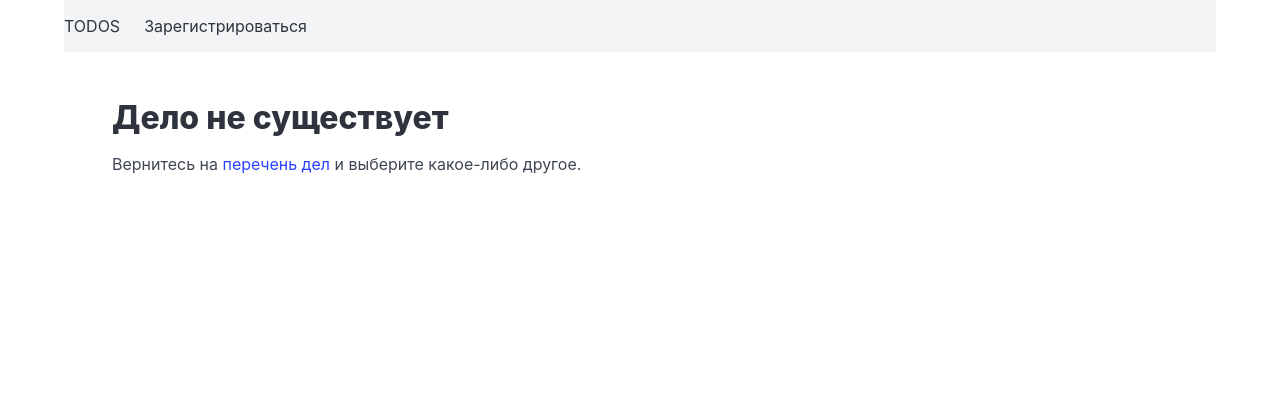
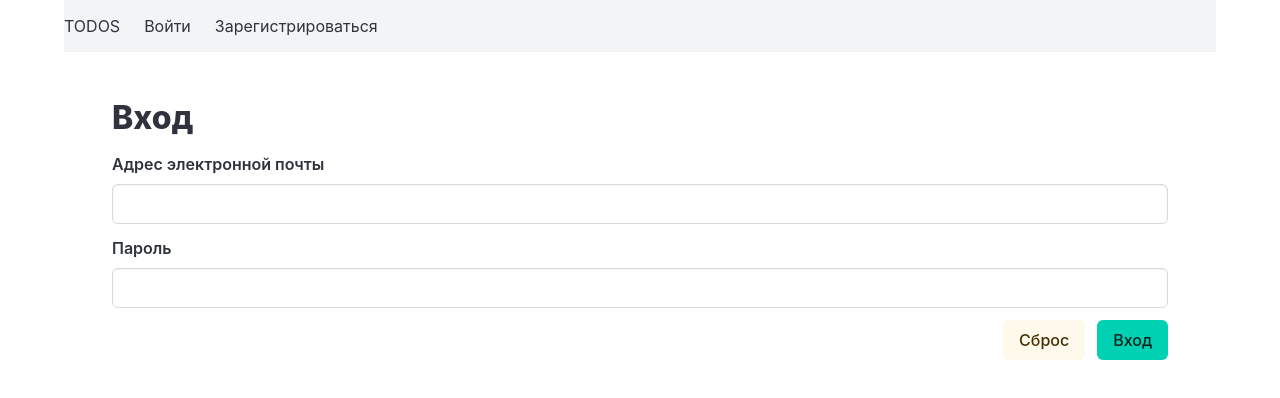
Before and after one commit to Viktor1504/todos_react19, a React (Vite) app: page /login in a window 1280 px wide. Shown: the top 398 px of the page. Built offline with nearby package versions, Linux system fonts and the light colour scheme; no server answers.

Commit message:
add_logout_login

```diff
--- a/src/App.tsx
+++ b/src/App.tsx
@@ -46,18 +46,32 @@ export const App = () => {
                      onClick={handleBurgerClick}
                 >
                     <div className="navbar-start">
-                        {user && <NavLink
+                        {user && (<NavLink
                                 to="/add"
-                            className={({isActive}) => 'navbar-item' + (isActive ? ' is-active' : '')}
-                        >
+                                className={({isActive}) => 'navbar-item' + (isActive ? ' is-active' : '')}>
                                 Создать дело
                             </NavLink>
-                        }
-                        {!user && <NavLink to={'/register'}
+                        )}
+                        {!user && (
+                            <NavLink to="/login"
+                                     className={({isActive}) =>
+                                         'navbar-item' + (isActive ? ' is-active' : '')}>
+                                Войти
+                            </NavLink>
+
+                        )}
+                        {!user && (<NavLink to={'/register'}
                                             className={({isActive}) => 'navbar-item' + (isActive ? ' is-active' : '')}>
                                 Зарегистрироваться
                             </NavLink>
-                        }
+                        )}
+                        {user && (
+                            <div className="navbar-end">
+                                <NavLink to="/logout" className="navbar-item">
+                                    Выйти
+                                </NavLink>
+                            </div>
+                        )}
                     </div>
                 </div>
             </nav>
--- /dev/null
+++ b/src/Login.tsx
@@ -0,0 +1,45 @@
+import {FormEvent, useState} from "react";
+import {useFetcher} from "react-router";
+
+export const Login = () => {
+    const [email, setEmail] = useState('');
+    const [password, setPassword] = useState('');
+    const fetcher = useFetcher();
+    const handleFormSubmit = async (evt: FormEvent<HTMLFormElement>) => {
+        evt.preventDefault();
+        await fetcher.submit({email, password}, {action: '/login', method: 'POST'})
+    };
+    const handleFormReset = () => {
+        setEmail('');
+        setPassword('');
+    }
+    return (
+        <section>
+            <h1>Вход</h1>
+            <form onSubmit={handleFormSubmit} onReset={handleFormReset}>
+                <div className={'field'}>
+                    <label className={'label'}>Адрес электронной почты</label>
+                    <div className={'control'}>
+                        <input type={'email'} value={email} className={'input'}
+                               onChange={(evt) => setEmail(evt.currentTarget.value)}/>
+                    </div>
+                </div>
+                <div className={'field'}>
+                    <label className={'label'}>Пароль</label>
+                    <div className={'control'}>
+                        <input type={'password'} value={password} className={'input'}
+                               onChange={(evt) => setPassword(evt.currentTarget.value)}/>
+                    </div>
+                </div>
+                <div className="field is-grouped is-grouped-right">
+                    <div className="control">
+                        <input type="reset" className="button is-warning is-light" value="Cброс"/>
+                    </div>
+                    <div className="control">
+                        <input type="submit" className="button is-primary" value="Вход"/>
+                    </div>
+                </div>
+            </form>
+        </section>
+    )
+}
--- a/src/api.ts
+++ b/src/api.ts
@@ -1,6 +1,14 @@
 import {LoaderFunctionArgs, redirect} from "react-router";
 import {TodoListType, todos} from "./todos.ts";
-import {getAuth, createUserWithEmailAndPassword, AuthError, onAuthStateChanged, User} from 'firebase/auth';
+import {
+    AuthError,
+    createUserWithEmailAndPassword,
+    getAuth,
+    onAuthStateChanged,
+    signInWithEmailAndPassword,
+    User,
+    signOut
+} from 'firebase/auth';
 import firebaseApp from "./firebase.ts";
 
 
@@ -74,3 +82,19 @@ export const register = async ({request}: { request: LoaderFunctionArgs['request
 export const setStateChangeHandler = (func: (user: User | null) => void) => {
     return onAuthStateChanged(auth, func)
 }
+
+export const login = async ({request}: { request: LoaderFunctionArgs['request'] }) => {
+    const fd = await request.formData()
+    try {
+        await signInWithEmailAndPassword(auth, String(fd.get('email')), String(fd.get('password')))
+        return redirect('/')
+    } catch (err) {
+        const error = err as AuthError
+        return error.code
+    }
+}
+
+export const logout = async () => {
+    await signOut(auth)
+    return redirect('/login')
+}
--- a/src/router.tsx
+++ b/src/router.tsx
@@ -2,10 +2,11 @@ import {createBrowserRouter, createRoutesFromElements, Route} from "react-router
 import {TodoAdd} from "./TodoAdd.tsx";
 import {TodoList} from "./TodoList.tsx";
 import {App} from "./App.tsx";
-import {actTodo, addTodo, getTodo, getTodos, register} from "./api.ts";
+import {actTodo, addTodo, getTodo, getTodos, login, logout, register} from "./api.ts";
 import {TodoDetail} from "./TodoDetail.tsx";
 import {Error404} from "./Error404.tsx";
 import {Register} from "./Register.tsx";
+import {Login} from "./Login.tsx";
 
 export const router = createBrowserRouter(
     createRoutesFromElements(
@@ -14,6 +15,8 @@ export const router = createBrowserRouter(
             <Route path={'/add'} element={<TodoAdd/>} action={addTodo}/>
             <Route path=':key' element={<TodoDetail/>} loader={getTodo} action={actTodo} errorElement={<Error404/>}/>
             <Route path='register' element={<Register/>} action={register}/>
+            <Route path='login' element={<Login/>} action={login}/>
+            <Route path='logout' loader={logout}/>
         </Route>
     )
 )
```
Lines whose indentation alone changed are shown as unchanged.
